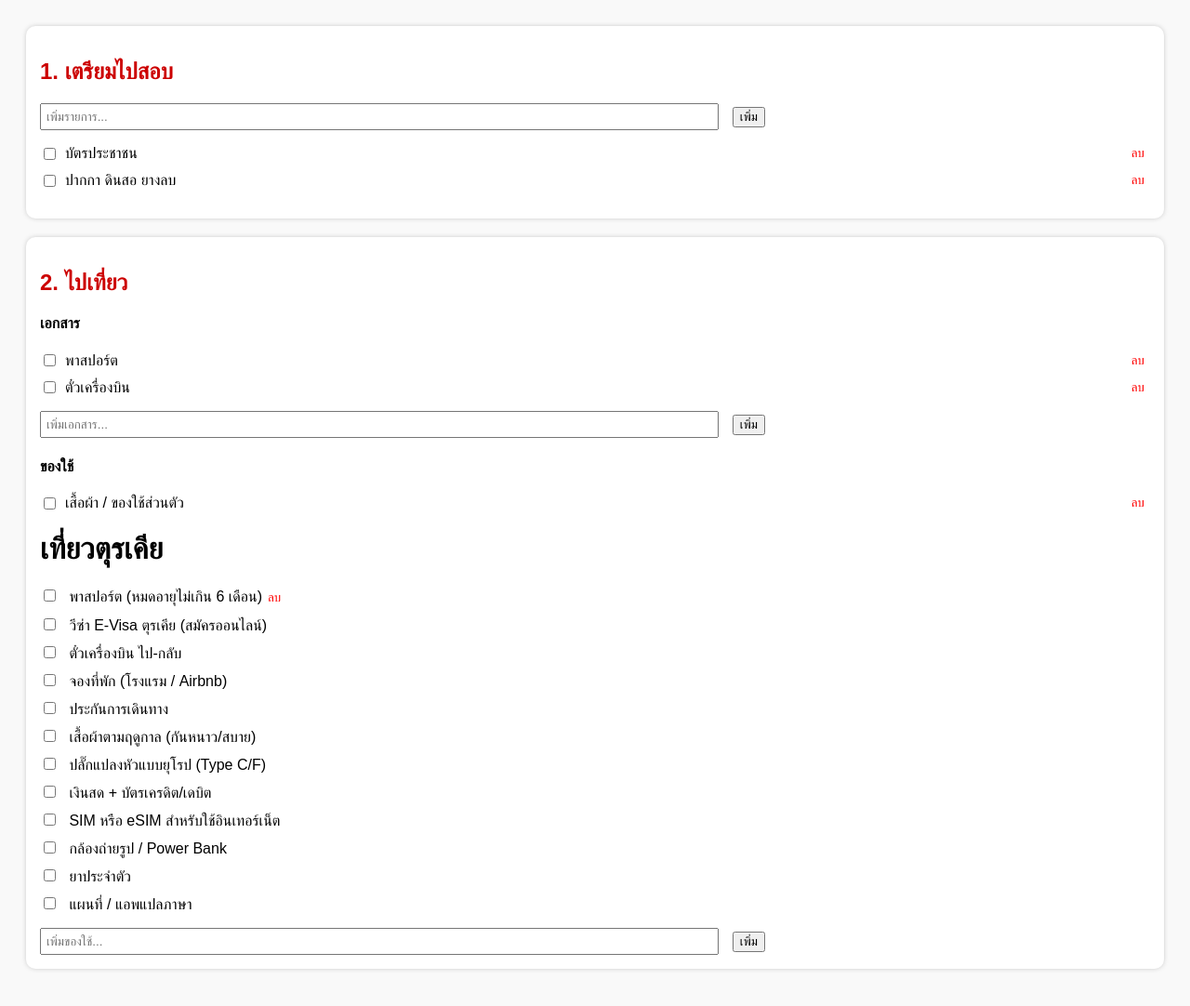
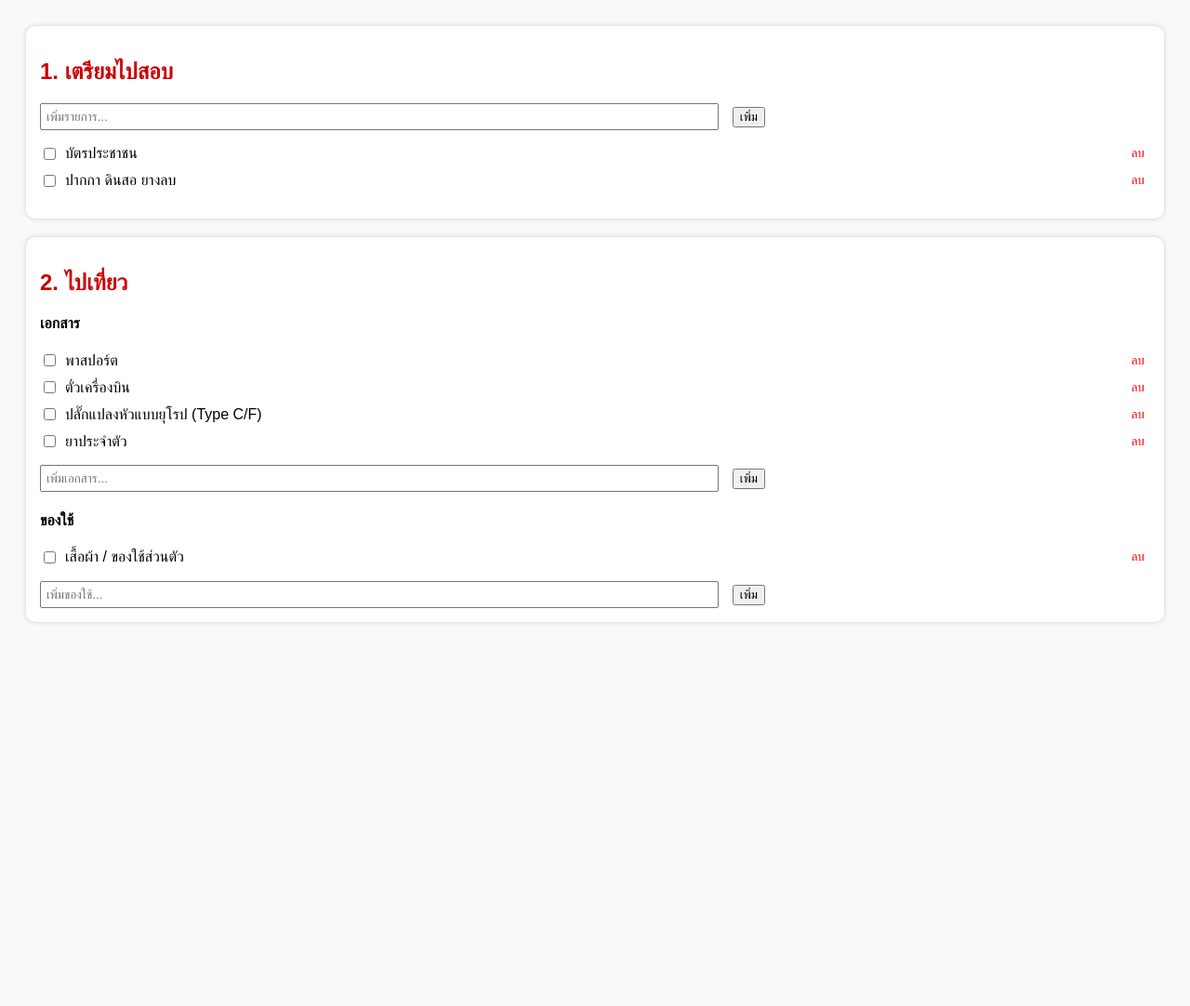
Before and after one commit to sunida130/Checklist-, a plain HTML site: page index.html in a window 1280 px wide. Shown: the whole page at 93% size. After the commit the page ends 800 px from the top, so only its background shows below. Drawn offline with Linux system fonts and the light colour scheme.

Commit message:
Update index.html

```diff
--- a/index.html
+++ b/index.html
@@ -32,6 +32,8 @@
     <ul id="travel-docs">
       <li><input type="checkbox"> พาสปอร์ต <button onclick="removeItem(this)">ลบ</button></li>
       <li><input type="checkbox"> ตั๋วเครื่องบิน <button onclick="removeItem(this)">ลบ</button></li>
+      <li><input type="checkbox"> ปลั๊กแปลงหัวแบบยุโรป (Type C/F) <button onclick="removeItem(this)">ลบ</button></li>
+      <li><input type="checkbox"> ยาประจำตัว <button onclick="removeItem(this)">ลบ</button></li>
     </ul>
     <form onsubmit="addItem(event, 'travel-docs')">
       <input type="text" placeholder="เพิ่มเอกสาร..." />
@@ -41,21 +43,6 @@
     <ul id="travel-stuff">
       <li><input type="checkbox"> เสื้อผ้า / ของใช้ส่วนตัว <button onclick="removeItem(this)">ลบ</button></li>
     </ul>
-    <h1>เที่ยวตุรเคีย</h1>
-  <ul>
-    <li><label><input type="checkbox" /> พาสปอร์ต (หมดอายุไม่เกิน 6 เดือน)<button onclick="removeItem(this)">ลบ</button></li>
-    <li><label><input type="checkbox" /> วีซ่า E-Visa ตุรเคีย (สมัครออนไลน์)</label></li>
-    <li><label><input type="checkbox" /> ตั๋วเครื่องบิน ไป-กลับ</label></li>
-    <li><label><input type="checkbox" /> จองที่พัก (โรงแรม / Airbnb)</label></li>
-    <li><label><input type="checkbox" /> ประกันการเดินทาง</label></li>
-    <li><label><input type="checkbox" /> เสื้อผ้าตามฤดูกาล (กันหนาว/สบาย)</label></li>
-    <li><label><input type="checkbox" /> ปลั๊กแปลงหัวแบบยุโรป (Type C/F)</label></li>
-    <li><label><input type="checkbox" /> เงินสด + บัตรเครดิต/เดบิต</label></li>
-    <li><label><input type="checkbox" /> SIM หรือ eSIM สำหรับใช้อินเทอร์เน็ต</label></li>
-    <li><label><input type="checkbox" /> กล้องถ่ายรูป / Power Bank</label></li>
-    <li><label><input type="checkbox" /> ยาประจำตัว</label></li>
-    <li><label><input type="checkbox" /> แผนที่ / แอพแปลภาษา</label></li>
-  </ul>
     <form onsubmit="addItem(event, 'travel-stuff')">
       <input type="text" placeholder="เพิ่มของใช้..." />
       <button type="submit">เพิ่ม</button>
```
